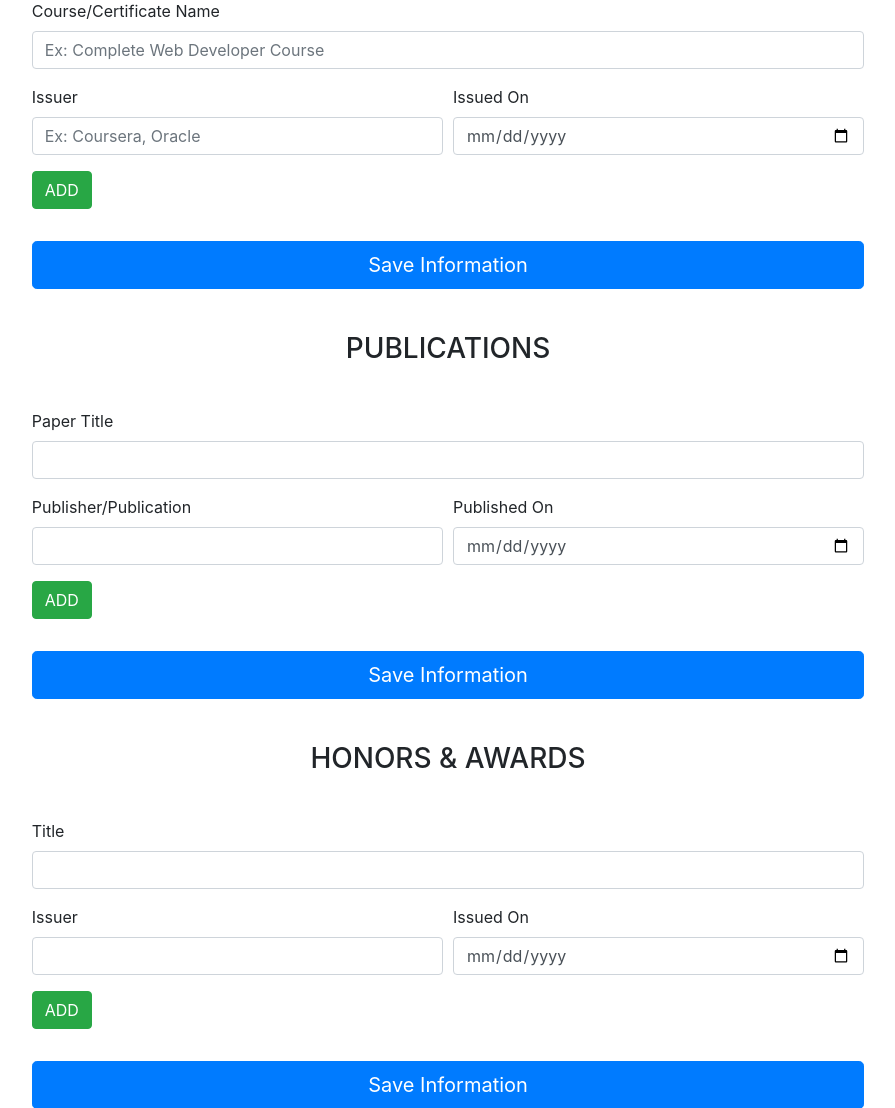
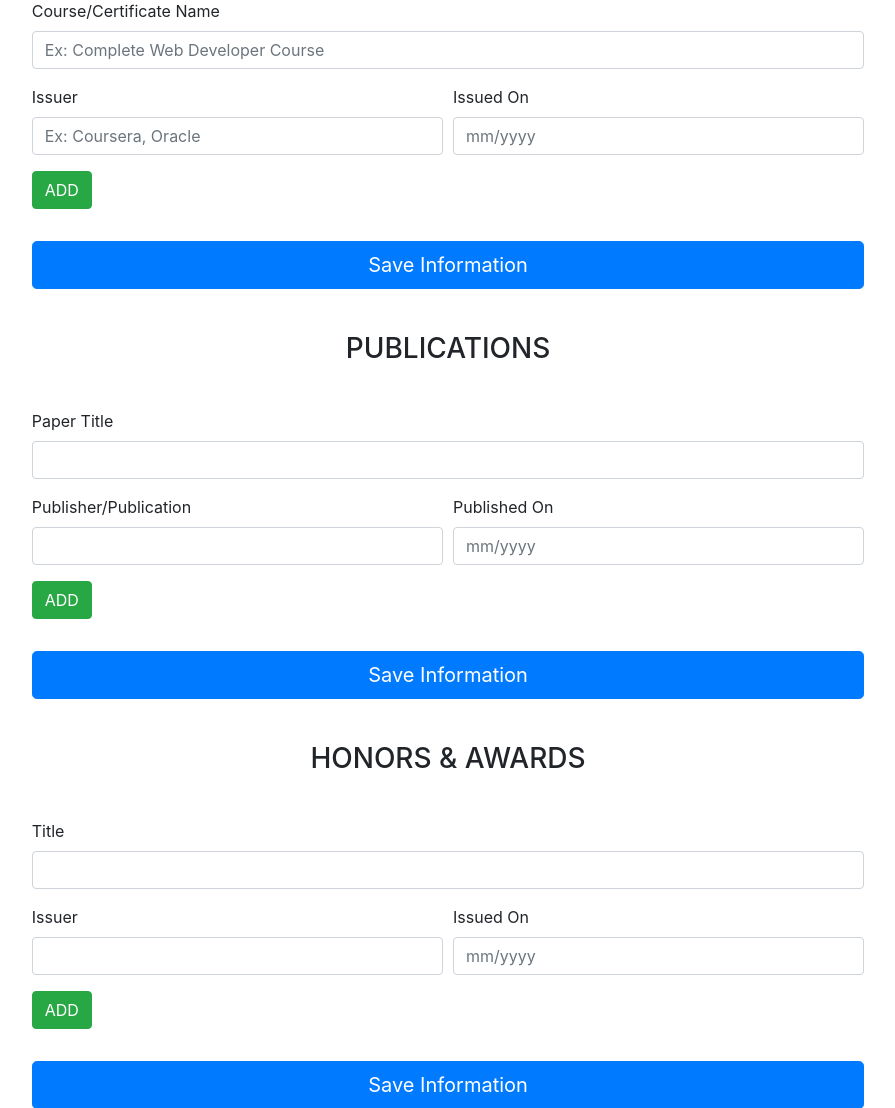
Before and after one commit to Documentive/TemplateBuddy-Old, a Flask app: page /additional in a window 1280 px wide. Shown: the part 290-1398 px from the top of the page, without its empty margins (192-1087 px from the left). Run offline with Flask 2, Linux system fonts and the light colour scheme; the visitor is signed in with stand-in values (Sample User, id 1); data that the repository does not hold is empty; some libraries are stand-ins or nearby versions.

Commit message:
Change Date Format

```diff
--- a/templates/additional.html
+++ b/templates/additional.html
@@ -62,7 +62,7 @@
 
                             <div class="form-group col-md-6">
                             <label for="idate">Issued On</label>
-                            <input type="date" class="form-control issues_on_dates" id="idate">
+                            <input type="text" class="form-control issues_on_dates" id="idate" placeholder="mm/yyyy" onfocus="(this.type='month')">
                             </div>
 
                         </div>
@@ -92,7 +92,7 @@
 
                                   <div class="form-group col-md-6">
                                   <label for="idate">Issued On</label>
-                                  <input type="date" class="form-control issues_on_dates" value="{{issues_on_dates[i]}}" id="idate">
+                                  <input type="text" class="form-control issues_on_dates" value="{{issues_on_dates[i]}}" id="idate" placeholder="mm/yyyy" onfocus="(this.type='month')">
                                   </div>
 
                               </div>
@@ -131,7 +131,7 @@
 
                         <div class="form-group col-md-6">
                           <label for="pdate">Published On</label>
-                          <input type="date" class="form-control published_on_dates" id="pdate">
+                          <input type="text" class="form-control published_on_dates" id="pdate" placeholder="mm/yyyy" onfocus="(this.type='month')">
                         </div>
 
                     </div>
@@ -159,7 +159,7 @@
 
                                   <div class="form-group col-md-6">
                                     <label for="pdate">Published On</label>
-                                    <input type="date" class="form-control published_on_dates" id="pdate" value="{{published_on_dates[i]}}">
+                                    <input type="text" class="form-control published_on_dates" id="pdate" value="{{published_on_dates[i]}}" placeholder="mm/yyyy" onfocus="(this.type='month')">
                                   </div>
 
                               </div>
@@ -198,7 +198,7 @@
 
                         <div class="form-group col-md-6">
                           <label for="hdate">Issued On</label>
-                          <input type="date" class="form-control honor_issued_dates" id="hdate">
+                          <input type="text" placeholder="mm/yyyy" onfocus="(this.type='month')"  class="form-control honor_issued_dates" id="hdate">
                         </div>
 
                     </div>
@@ -226,7 +226,7 @@
 
                                   <div class="form-group col-md-6">
                                     <label for="hdate">Issued On</label>
-                                    <input type="date" class="form-control honor_issued_dates" id="hdate" value="{{honor_issued_dates[i]}}">
+                                    <input type="text" class="form-control honor_issued_dates" id="hdate" value="{{honor_issued_dates[i]}}" placeholder="mm/yyyy" onfocus="(this.type='month')">
                                   </div>
 
                               </div>
```
Also changed, not shown: templates/education.html (+4 -4 lines), templates/experience.html (+4 -4 lines), templates/projects.html (+5 -4 lines).
